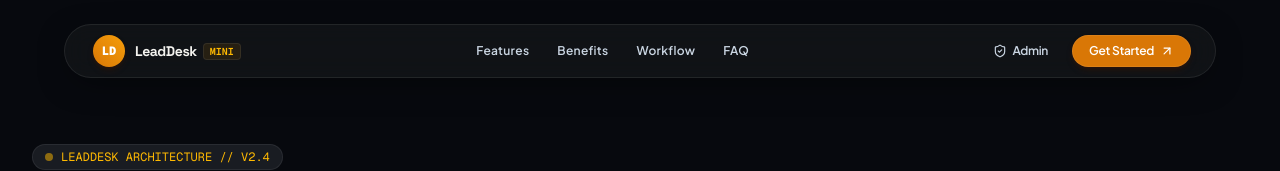
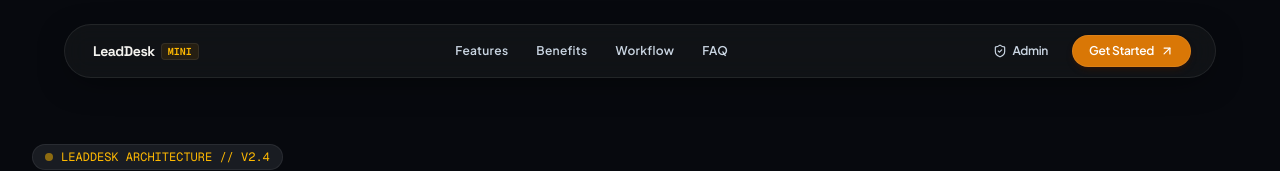
Before and after one commit to SarveshHardas/LeadDesk-DigitalHeroess, a Next.js app: page / in a window 1280 px wide. Shown: the top 171 px of the page. Built offline with nearby package versions, Linux system fonts and the light colour scheme; no server answers.

Commit message:
style: refine logo branding in Navbar

```diff
--- a/src/components/landing/Navbar.tsx
+++ b/src/components/landing/Navbar.tsx
@@ -17,9 +17,6 @@ export const Navbar: React.FC<NavbarProps> = ({ onOpenLeadModal }) => {
       <div className="tactile-panel rounded-full px-4 sm:px-6 py-2.5 flex items-center justify-between border border-white/10 shadow-2xl bg-[#121418]/85 backdrop-blur-2xl">
         {/* Brand Logo */}
         <Link href="/" className="flex items-center gap-2.5 group focus:outline-none rounded-full px-1">
-          <div className="w-8 h-8 rounded-full bg-gradient-to-tr from-[#d97706] to-[#f59e0b] flex items-center justify-center shadow-md shadow-amber-950/40 group-hover:scale-105 transition-transform duration-200">
-            <span className="font-mono font-black text-xs text-white">LD</span>
-          </div>
           <div className="flex items-center gap-1.5">
             <span className="text-sm font-bold text-[#f4f3ef] tracking-tight font-display">
               LeadDesk
```
